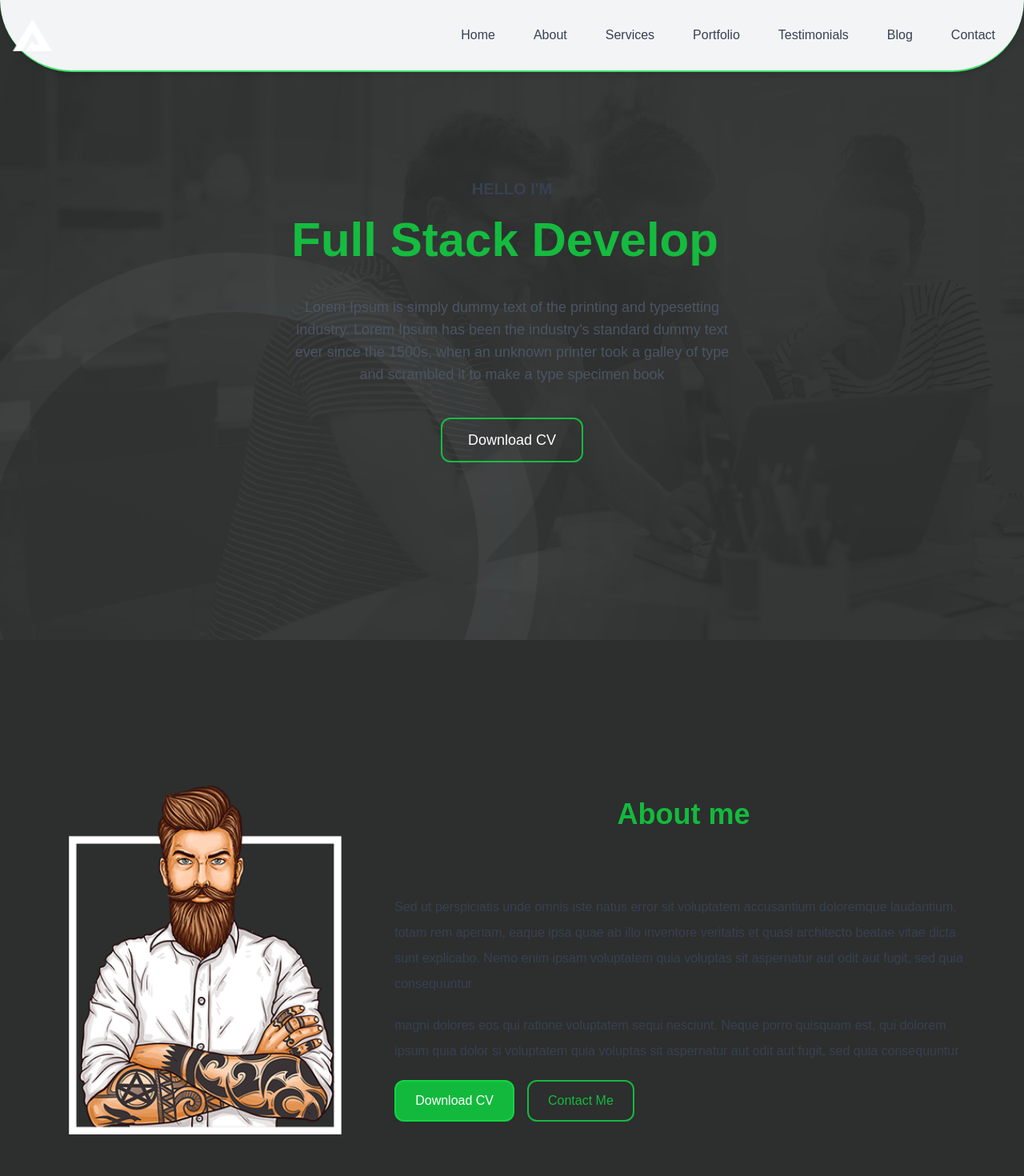
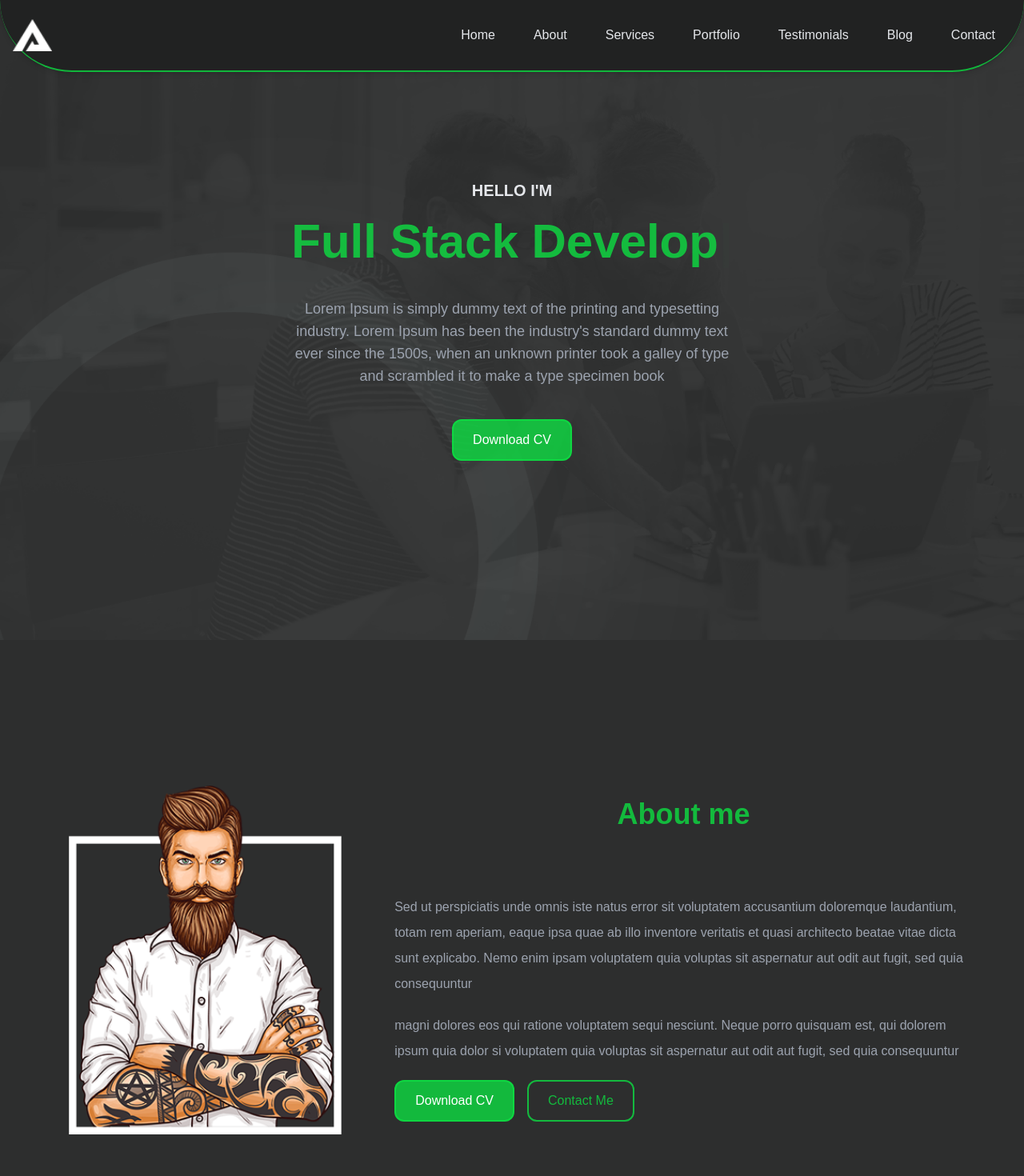
Before and after one commit to Manavalan2517/Responsive-Portfolio-Website, a React (Create React App) app: page / in a window 1280 px wide. Shown: the top 1470 px of the page at 80% size. Built offline with nearby package versions, Linux system fonts and the light colour scheme; a web font is replaced by a local one.

Commit message:
fixed bugs

```diff
--- a/src/components/common/Header.jsx
+++ b/src/components/common/Header.jsx
@@ -32,7 +32,7 @@ export const Header = () => {
   return (
     <div>
       <header
-        className={`bg-gray-100 p-4 fixed top-0 left-0 w-screen z-[9999] shadow-md transition-transform duration-300 rounded-b-full max-md:rounded-b-3xl border-primaryColor border-b-2 border-solid ${
+        className={`bg-primaryBackground p-4 fixed top-0 left-0 w-screen z-[9999] shadow-md transition-transform duration-300 rounded-b-full max-md:rounded-b-3xl border-primaryColor border-b-2 border-solid ${
           isVisible ? "transform translate-y-0" : "transform -translate-y-full"
         }`}
       >
@@ -60,7 +60,7 @@ export const Header = () => {
               >
                 <Link
                   to={val.url}
-                  className="flex text-gray-700 no-underline transition duration-500 hover:text-primaryColor px-[20px] justify-center rounded-xl w-full py-4 hover:bg-primaryBackground"
+                  className="flex text-gray-200 no-underline transition duration-500 hover:text-primaryColor px-[20px] justify-center rounded-xl w-full py-4 hover:bg-black"
                 >
                   {val.text}
                 </Link>
--- a/src/components/home/Hero.jsx
+++ b/src/components/home/Hero.jsx
@@ -17,7 +17,7 @@ export const Hero = () => {
           key={i}
         >
           <motion.h3
-            className="mb-3 md:mb-5 font-semibold text-lg md:text-xl text-gray-700"
+            className="mb-3 md:mb-5 font-semibold text-lg md:text-xl text-gray-200"
             initial={{ opacity: 0, y: 20 }} // Start off invisible and slightly moved down
             animate={{ opacity: 1, y: 0 }} // Animate to visible and normal position
             transition={{ duration: 0.5, delay: i * 0.5 }} // Stagger animations based on index
@@ -39,23 +39,16 @@ export const Hero = () => {
             />
           </motion.h1>
           <motion.p
-            className="mb-6 md:mb-10 text-sm sm:text-base md:text-lg text-gray-600 px-4 md:px-0"
+            className="mb-6 md:mb-10 text-sm sm:text-base md:text-lg text-gray-400 px-4 md:px-0"
             initial={{ opacity: 0, y: 20 }} // Start off invisible and slightly moved down
             animate={{ opacity: 1, y: 0 }} // Animate to visible and normal position
             transition={{ duration: 0.5, delay: (i + 2) * 0.5 }} // Stagger animations based on index
           >
             {val.desc}
           </motion.p>
-          <motion.button
-            className="ease-in-out hover:-translate-y-1 primaryBtn bg-none border-[2px] border-primaryColor hover:bg-primaryColor px-6 py-2 md:px-8 md:py-3 rounded-xl text-sm sm:text-base md:text-lg"
-            initial={{ opacity: 0, scale: 0.5 }} // Start off invisible and scaled down
-            animate={{ opacity: 1, scale: 1 }} // Animate to visible and normal size
-            transition={{ duration: 0.5, delay: (i + 3) * 0.5 }} // Stagger animations based on index
-            whileHover={{ scale: 1.1 }} // Scale up on hover
-            whileTap={{ scale: 0.95 }} // Scale down on click
-          >
+          <button className="transition ease-in-out transform hover:-translate-y-1 hover:scale-105 duration-300 primaryBtn bg-primaryColor border-2 border-primaryColor hover:cursor-pointer text-white px-6 py-3 rounded-xl">
             Download CV
-          </motion.button>
+          </button>
         </div>
       ))}
     </div>
--- a/src/components/pages/About.jsx
+++ b/src/components/pages/About.jsx
@@ -57,10 +57,10 @@ export const About = () => {
                     transition={{ duration: 0.7 }} // Animation duration
                   >
                     <Heading title="About me" />
-                    <p className="leading-7 md:leading-8 text-gray-700">
+                    <p className="leading-7 md:leading-8 text-gray-400">
                       {val.desc}
                     </p>
-                    <p className="leading-7 md:leading-8 text-gray-700">
+                    <p className="leading-7 md:leading-8 text-gray-400">
                       {val.desc1}
                     </p>
 
--- a/src/components/pages/Contact.jsx
+++ b/src/components/pages/Contact.jsx
@@ -101,7 +101,7 @@ export const Contact = () => {
                   >
                     <i className="text-primaryColor text-2xl">{val.icon}</i>
                     <div>
-                      <p className="text-gray-600">{val.text1}</p>
+                      <p className="text-gray-400">{val.text1}</p>
                       <p className="text-gray-400">{val.text2}</p>
                     </div>
                   </motion.div>
```
